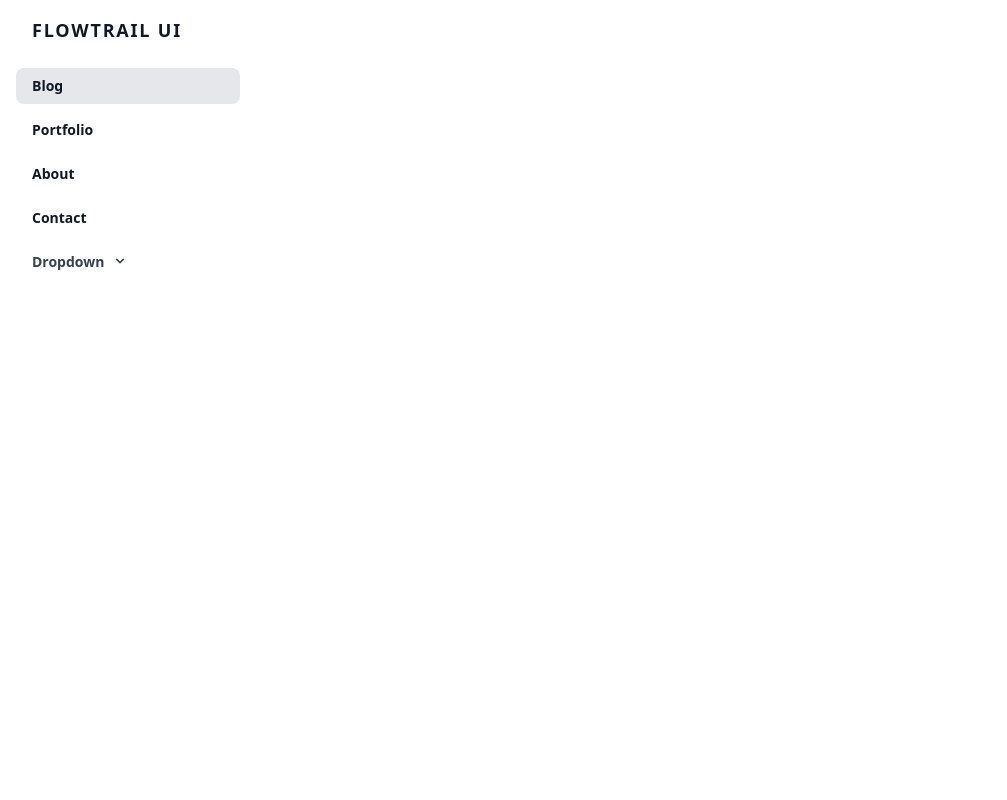
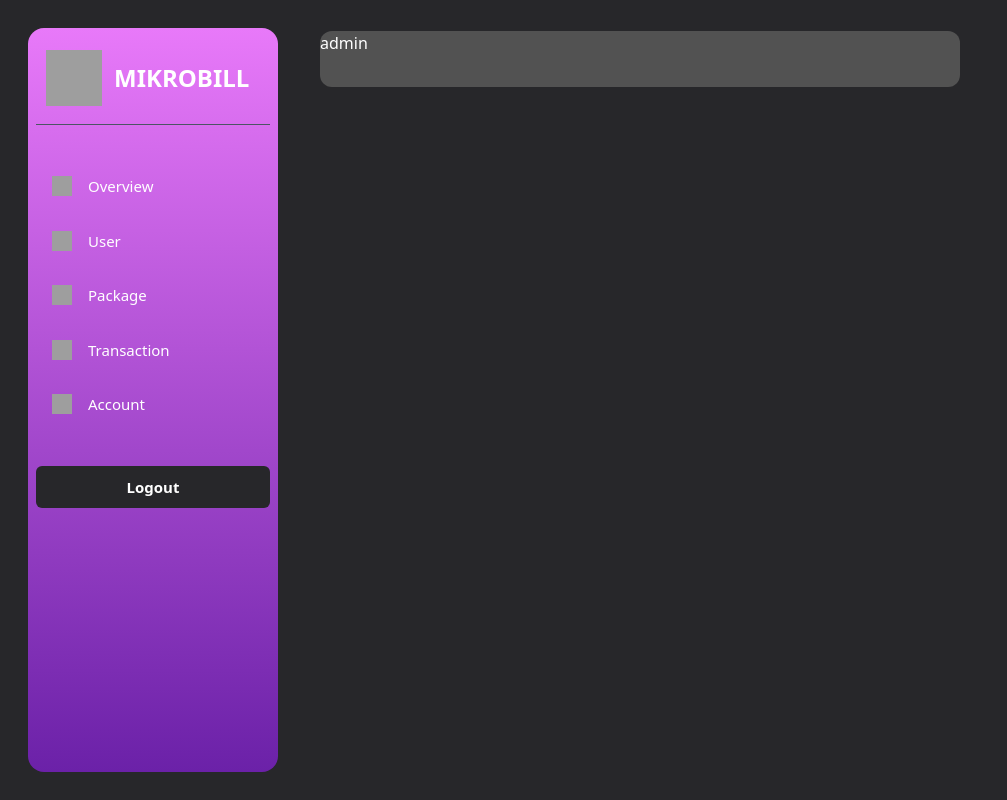
Before and after one commit to ziyadoodle/internet-bill-management, a PHP site: page / in a window 1280 px wide. Shown: the whole page, without its empty margins (0-1007 px from the left). Run offline with PHP 8.4, Linux system fonts and the light colour scheme; grey boxes are pictures that could not be loaded.

Commit message:
side bar start

```diff
--- a/index.php
+++ b/index.php
@@ -5,47 +5,53 @@
     <meta charset="UTF-8">
     <meta name="viewport" content="width=device-width, initial-scale=1.0">
     <link href="./src/styles.css" rel="stylesheet">
+    <link rel="stylesheet" href="https://cdn.jsdelivr.net/npm/bootstrap-icons@1.8.0/font/bootstrap-icons.css">
 
 </head>
 
-<body>
-    <!-- sidebar start -->
-    <div class="md:flex flex-col md:flex-row md:min-h-screen w-full">
-        <div @click.away="open = false" class="flex flex-col w-full md:w-64 text-gray-700 bg-white dark-mode:text-gray-200 dark-mode:bg-gray-800 flex-shrink-0" x-data="{ open: false }">
-            <div class="flex-shrink-0 px-8 py-4 flex flex-row items-center justify-between">
-                <a href="#" class="text-lg font-semibold tracking-widest text-gray-900 uppercase rounded-lg dark-mode:text-white focus:outline-none focus:shadow-outline">Flowtrail UI</a>
-                <button class="rounded-lg md:hidden rounded-lg focus:outline-none focus:shadow-outline" @click="open = !open">
-                    <svg fill="currentColor" viewBox="0 0 20 20" class="w-6 h-6">
-                        <path x-show="!open" fill-rule="evenodd" d="M3 5a1 1 0 011-1h12a1 1 0 110 2H4a1 1 0 01-1-1zM3 10a1 1 0 011-1h12a1 1 0 110 2H4a1 1 0 01-1-1zM9 15a1 1 0 011-1h6a1 1 0 110 2h-6a1 1 0 01-1-1z" clip-rule="evenodd"></path>
-                        <path x-show="open" fill-rule="evenodd" d="M4.293 4.293a1 1 0 011.414 0L10 8.586l4.293-4.293a1 1 0 111.414 1.414L11.414 10l4.293 4.293a1 1 0 01-1.414 1.414L10 11.414l-4.293 4.293a1 1 0 01-1.414-1.414L8.586 10 4.293 5.707a1 1 0 010-1.414z" clip-rule="evenodd"></path>
-                    </svg>
-                </button>
+<body class="bg-zinc-800">
+    <div class="sidebar fixed top-0 bottom-0 lg:left-0 m-7 p-2 w-[250px] overflow-y-auto text-center bg-gradient-to-b from-fuchsia-400 to-purple-800 rounded-2xl">
+        <div class="text-white text-xl">
+            <div class="p-2.5 mt-1 flex items-center">
+                <i><img class="w-14 h-14" src="https://img.icons8.com/ios/100/ffffff/happy-cloud.png" alt="happy-cloud" /></i>
+                <h1 class="font-bold text-white text-2xl ml-3">MIKROBILL</h1>
             </div>
-            <nav :class="{'block': open, 'hidden': !open}" class="flex-grow md:block px-4 pb-4 md:pb-0 md:overflow-y-auto">
-                <a class="block px-4 py-2 mt-2 text-sm font-semibold text-gray-900 bg-gray-200 rounded-lg dark-mode:bg-gray-700 dark-mode:hover:bg-gray-600 dark-mode:focus:bg-gray-600 dark-mode:focus:text-white dark-mode:hover:text-white dark-mode:text-gray-200 hover:text-gray-900 focus:text-gray-900 hover:bg-gray-200 focus:bg-gray-200 focus:outline-none focus:shadow-outline" href="#">Blog</a>
-                <a class="block px-4 py-2 mt-2 text-sm font-semibold text-gray-900 bg-transparent rounded-lg dark-mode:bg-transparent dark-mode:hover:bg-gray-600 dark-mode:focus:bg-gray-600 dark-mode:focus:text-white dark-mode:hover:text-white dark-mode:text-gray-200 hover:text-gray-900 focus:text-gray-900 hover:bg-gray-200 focus:bg-gray-200 focus:outline-none focus:shadow-outline" href="#">Portfolio</a>
-                <a class="block px-4 py-2 mt-2 text-sm font-semibold text-gray-900 bg-transparent rounded-lg dark-mode:bg-transparent dark-mode:hover:bg-gray-600 dark-mode:focus:bg-gray-600 dark-mode:focus:text-white dark-mode:hover:text-white dark-mode:text-gray-200 hover:text-gray-900 focus:text-gray-900 hover:bg-gray-200 focus:bg-gray-200 focus:outline-none focus:shadow-outline" href="#">About</a>
-                <a class="block px-4 py-2 mt-2 text-sm font-semibold text-gray-900 bg-transparent rounded-lg dark-mode:bg-transparent dark-mode:hover:bg-gray-600 dark-mode:focus:bg-gray-600 dark-mode:focus:text-white dark-mode:hover:text-white dark-mode:text-gray-200 hover:text-gray-900 focus:text-gray-900 hover:bg-gray-200 focus:bg-gray-200 focus:outline-none focus:shadow-outline" href="#">Contact</a>
-                <div @click.away="open = false" class="relative" x-data="{ open: false }">
-                    <button @click="open = !open" class="flex flex-row items-center w-full px-4 py-2 mt-2 text-sm font-semibold text-left bg-transparent rounded-lg dark-mode:bg-transparent dark-mode:focus:text-white dark-mode:hover:text-white dark-mode:focus:bg-gray-600 dark-mode:hover:bg-gray-600 md:block hover:text-gray-900 focus:text-gray-900 hover:bg-gray-200 focus:bg-gray-200 focus:outline-none focus:shadow-outline">
-                        <span>Dropdown</span>
-                        <svg fill="currentColor" viewBox="0 0 20 20" :class="{'rotate-180': open, 'rotate-0': !open}" class="inline w-4 h-4 mt-1 ml-1 transition-transform duration-200 transform md:-mt-1">
-                            <path fill-rule="evenodd" d="M5.293 7.293a1 1 0 011.414 0L10 10.586l3.293-3.293a1 1 0 111.414 1.414l-4 4a1 1 0 01-1.414 0l-4-4a1 1 0 010-1.414z" clip-rule="evenodd"></path>
-                        </svg>
-                    </button>
-                    <div x-show="open" x-transition:enter="transition ease-out duration-100" x-transition:enter-start="transform opacity-0 scale-95" x-transition:enter-end="transform opacity-100 scale-100" x-transition:leave="transition ease-in duration-75" x-transition:leave-start="transform opacity-100 scale-100" x-transition:leave-end="transform opacity-0 scale-95" class="absolute right-0 w-full mt-2 origin-top-right rounded-md shadow-lg">
-                        <div class="px-2 py-2 bg-white rounded-md shadow dark-mode:bg-gray-800">
-                            <a class="block px-4 py-2 mt-2 text-sm font-semibold bg-transparent rounded-lg dark-mode:bg-transparent dark-mode:hover:bg-gray-600 dark-mode:focus:bg-gray-600 dark-mode:focus:text-white dark-mode:hover:text-white dark-mode:text-gray-200 md:mt-0 hover:text-gray-900 focus:text-gray-900 hover:bg-gray-200 focus:bg-gray-200 focus:outline-none focus:shadow-outline" href="#">Link #1</a>
-                            <a class="block px-4 py-2 mt-2 text-sm font-semibold bg-transparent rounded-lg dark-mode:bg-transparent dark-mode:hover:bg-gray-600 dark-mode:focus:bg-gray-600 dark-mode:focus:text-white dark-mode:hover:text-white dark-mode:text-gray-200 md:mt-0 hover:text-gray-900 focus:text-gray-900 hover:bg-gray-200 focus:bg-gray-200 focus:outline-none focus:shadow-outline" href="#">Link #2</a>
-                            <a class="block px-4 py-2 mt-2 text-sm font-semibold bg-transparent rounded-lg dark-mode:bg-transparent dark-mode:hover:bg-gray-600 dark-mode:focus:bg-gray-600 dark-mode:focus:text-white dark-mode:hover:text-white dark-mode:text-gray-200 md:mt-0 hover:text-gray-900 focus:text-gray-900 hover:bg-gray-200 focus:bg-gray-200 focus:outline-none focus:shadow-outline" href="#">Link #3</a>
-                        </div>
-                    </div>
-                </div>
-            </nav>
+            <div class="my-2 bg-gray-600 h-[1px]"></div>
+        </div>
+        <div class="p-2.5 mt-10 flex items-center rounded-md px-4 duration-300 cursor-pointer hover:bg-fuchsia-700 text-white">
+            <i><img class="w-5 h-5" src="https://img.icons8.com/material/48/ffffff/speedometer.png" alt="speedometer" /></i>
+            <span class="text-[15px] ml-4 text-white font-normal">Overview</span>
+        </div>
+        <div class="p-2.5 mt-3 flex items-center rounded-md px-4 duration-300 cursor-pointer hover:bg-fuchsia-700 text-white">
+            <i><img class="w-5 h-5" src="https://img.icons8.com/ios-filled/50/ffffff/conference-background-selected.png" alt="conference-background-selected" /></i>
+            <span class="text-[15px] ml-4 text-white font-normal">User</span>
+        </div>
+        <div class="p-2.5 mt-3 flex items-center rounded-md px-4 duration-300 cursor-pointer hover:bg-fuchsia-700 text-white">
+            <i><img class="w-5 h-5" src="https://img.icons8.com/ios-filled/50/ffffff/online-package-tracking.png" alt="online-package-tracking" /></i>
+            <span class=" text-[15px] ml-4 text-white font-normal">Package</span>
+        </div>
+        <div class="p-2.5 mt-3 flex items-center rounded-md px-4 duration-300 cursor-pointer hover:bg-fuchsia-700 text-white">
+            <i><img class="w-5 h-5" src="https://img.icons8.com/ios-filled/50/ffffff/line-chart.png" alt="line-chart" /></i>
+            <span class="text-[15px] ml-4 text-white font-normal">Transaction</span>
+        </div>
+        <div class="p-2.5 mt-3 flex items-center rounded-md px-4 duration-300 cursor-pointer hover:bg-fuchsia-700 text-white">
+            <i><img class="w-5 h-5" src="https://img.icons8.com/ios-filled/50/ffffff/user-male-circle.png" alt="user-male-circle" /></i>
+            <span class="text-[15px] ml-4 text-white font-normal">Account</span>
+        </div>
+
+        <div class="p-2.5 mt-10 flex items-center rounded-md px-4 duration-300 cursor-pointer bg-zinc-800 hover:bg-zinc-950  text-white">
+            <span class="text-[15px] mx-auto text-white font-bold">Logout</span>
         </div>
     </div>
-    <!-- sidebar end -->
-    <script src="https://cdn.jsdelivr.net/gh/alpinejs/alpine@v2.x.x/dist/alpine.min.js" defer></script>
+
+    <div class="topbar w-6/12 h-14 flex justify-between mx-auto relative">
+        <div class="w-full h-14 top-[31px] absolute">
+            <div class="w-full h-14 left-0 top-0 absolute bg-neutral-600 rounded-xl">
+                <div class="text-white text-base font-normal">admin</div>
+            </div>
+        </div>
+    </div>
+
 </body>
 
 </html>
--- a/src/styles.css
+++ b/src/styles.css
@@ -534,6 +534,10 @@ video {
   --tw-backdrop-sepia:  ;
 }
 
+.fixed {
+  position: fixed;
+}
+
 .absolute {
   position: absolute;
 }
@@ -542,12 +546,157 @@ video {
   position: relative;
 }
 
-.right-0 {
-  right: 0px;
+.bottom-0 {
+  bottom: 0px;
 }
 
-.ml-1 {
-  margin-left: 0.25rem;
+.top-0 {
+  top: 0px;
+}
+
+.left-\[40px\] {
+  left: 40px;
+}
+
+.top-\[540px\] {
+  top: 540px;
+}
+
+.left-0 {
+  left: 0px;
+}
+
+.left-\[25px\] {
+  left: 25px;
+}
+
+.left-\[429px\] {
+  left: 429px;
+}
+
+.left-\[458px\] {
+  left: 458px;
+}
+
+.left-\[850px\] {
+  left: 850px;
+}
+
+.top-\[18px\] {
+  top: 18px;
+}
+
+.top-\[20px\] {
+  top: 20px;
+}
+
+.top-3 {
+  top: 0.75rem;
+}
+
+.bottom-3 {
+  bottom: 0.75rem;
+}
+
+.bottom-5 {
+  bottom: 1.25rem;
+}
+
+.top-5 {
+  top: 1.25rem;
+}
+
+.top-10 {
+  top: 2.5rem;
+}
+
+.top-6 {
+  top: 1.5rem;
+}
+
+.top-\[\] {
+  top: ;
+}
+
+.top-\[30px\] {
+  top: 30px;
+}
+
+.top-7 {
+  top: 1.75rem;
+}
+
+.top-8 {
+  top: 2rem;
+}
+
+.bottom-auto {
+  bottom: auto;
+}
+
+.bottom-4 {
+  bottom: 1rem;
+}
+
+.bottom-2 {
+  bottom: 0.5rem;
+}
+
+.bottom-1 {
+  bottom: 0.25rem;
+}
+
+.left-\[421px\] {
+  left: 421px;
+}
+
+.top-\[31px\] {
+  top: 31px;
+}
+
+.left-\[41px\] {
+  left: 41px;
+}
+
+.top-20 {
+  top: 5rem;
+}
+
+.m-7 {
+  margin: 1.75rem;
+}
+
+.mx-auto {
+  margin-left: auto;
+  margin-right: auto;
+}
+
+.my-2 {
+  margin-top: 0.5rem;
+  margin-bottom: 0.5rem;
+}
+
+.my-4 {
+  margin-top: 1rem;
+  margin-bottom: 1rem;
+}
+
+.my-5 {
+  margin-top: 1.25rem;
+  margin-bottom: 1.25rem;
+}
+
+.my-1 {
+  margin-top: 0.25rem;
+  margin-bottom: 0.25rem;
+}
+
+.ml-3 {
+  margin-left: 0.75rem;
+}
+
+.ml-4 {
+  margin-left: 1rem;
 }
 
 .mt-1 {
@@ -558,12 +707,40 @@ video {
   margin-top: 0.5rem;
 }
 
-.block {
-  display: block;
+.mt-3 {
+  margin-top: 0.75rem;
 }
 
-.inline {
-  display: inline;
+.mt-10 {
+  margin-top: 2.5rem;
+}
+
+.mt-40 {
+  margin-top: 10rem;
+}
+
+.mr-3 {
+  margin-right: 0.75rem;
+}
+
+.mt-7 {
+  margin-top: 1.75rem;
+}
+
+.mt-8 {
+  margin-top: 2rem;
+}
+
+.mt-9 {
+  margin-top: 2.25rem;
+}
+
+.mt-4 {
+  margin-top: 1rem;
+}
+
+.mt-5 {
+  margin-top: 1.25rem;
 }
 
 .flex {
@@ -574,36 +751,165 @@ video {
   display: none;
 }
 
+.h-14 {
+  height: 3.5rem;
+}
+
+.h-\[1px\] {
+  height: 1px;
+}
+
+.h-\[4px\] {
+  height: 4px;
+}
+
+.h-12 {
+  height: 3rem;
+}
+
 .h-4 {
   height: 1rem;
+}
+
+.h-7 {
+  height: 1.75rem;
+}
+
+.h-8 {
+  height: 2rem;
 }
 
 .h-6 {
   height: 1.5rem;
 }
 
-.w-4 {
-  width: 1rem;
+.h-5 {
+  height: 1.25rem;
+}
+
+.w-14 {
+  width: 3.5rem;
+}
+
+.w-4\/5 {
+  width: 80%;
+}
+
+.w-\[250px\] {
+  width: 250px;
+}
+
+.w-full {
+  width: 100%;
+}
+
+.w-3 {
+  width: 0.75rem;
+}
+
+.w-8 {
+  width: 2rem;
+}
+
+.w-9 {
+  width: 2.25rem;
+}
+
+.w-11 {
+  width: 2.75rem;
+}
+
+.w-12 {
+  width: 3rem;
+}
+
+.w-60 {
+  width: 15rem;
+}
+
+.w-20 {
+  width: 5rem;
+}
+
+.w-1 {
+  width: 0.25rem;
 }
 
 .w-6 {
   width: 1.5rem;
 }
 
-.w-full {
-  width: 100%;
+.w-2 {
+  width: 0.5rem;
 }
 
-.flex-shrink-0 {
-  flex-shrink: 0;
+.w-5 {
+  width: 1.25rem;
 }
 
-.flex-grow {
-  flex-grow: 1;
+.w-10 {
+  width: 2.5rem;
 }
 
-.origin-top-right {
-  transform-origin: top right;
+.w-4 {
+  width: 1rem;
+}
+
+.w-7 {
+  width: 1.75rem;
+}
+
+.w-\[\] {
+  width: ;
+}
+
+.w-\[300px\] {
+  width: 300px;
+}
+
+.w-44 {
+  width: 11rem;
+}
+
+.w-96 {
+  width: 24rem;
+}
+
+.w-screen {
+  width: 100vw;
+}
+
+.w-6\/12 {
+  width: 50%;
+}
+
+.w-1\/2 {
+  width: 50%;
+}
+
+.w-fit {
+  width: -moz-fit-content;
+  width: fit-content;
+}
+
+.w-8\/12 {
+  width: 66.666667%;
+}
+
+.w-7\/12 {
+  width: 58.333333%;
+}
+
+.w-auto {
+  width: auto;
+}
+
+.w-3\/4 {
+  width: 75%;
+}
+
+.w-4\/6 {
+  width: 66.666667%;
 }
 
 .rotate-0 {
@@ -616,28 +922,8 @@ video {
   transform: translate(var(--tw-translate-x), var(--tw-translate-y)) rotate(var(--tw-rotate)) skewX(var(--tw-skew-x)) skewY(var(--tw-skew-y)) scaleX(var(--tw-scale-x)) scaleY(var(--tw-scale-y));
 }
 
-.scale-100 {
-  --tw-scale-x: 1;
-  --tw-scale-y: 1;
-  transform: translate(var(--tw-translate-x), var(--tw-translate-y)) rotate(var(--tw-rotate)) skewX(var(--tw-skew-x)) skewY(var(--tw-skew-y)) scaleX(var(--tw-scale-x)) scaleY(var(--tw-scale-y));
-}
-
-.scale-95 {
-  --tw-scale-x: .95;
-  --tw-scale-y: .95;
-  transform: translate(var(--tw-translate-x), var(--tw-translate-y)) rotate(var(--tw-rotate)) skewX(var(--tw-skew-x)) skewY(var(--tw-skew-y)) scaleX(var(--tw-scale-x)) scaleY(var(--tw-scale-y));
-}
-
-.transform {
-  transform: translate(var(--tw-translate-x), var(--tw-translate-y)) rotate(var(--tw-rotate)) skewX(var(--tw-skew-x)) skewY(var(--tw-skew-y)) scaleX(var(--tw-scale-x)) scaleY(var(--tw-scale-y));
-}
-
-.flex-row {
-  flex-direction: row;
-}
-
-.flex-col {
-  flex-direction: column;
+.cursor-pointer {
+  cursor: pointer;
 }
 
 .items-center {
@@ -648,31 +934,95 @@ video {
   justify-content: space-between;
 }
 
-.rounded-lg {
-  border-radius: 0.5rem;
+.overflow-x-auto {
+  overflow-x: auto;
+}
+
+.overflow-y-auto {
+  overflow-y: auto;
+}
+
+.rounded-2xl {
+  border-radius: 1rem;
 }
 
 .rounded-md {
   border-radius: 0.375rem;
 }
 
-.bg-gray-200 {
+.rounded-xl {
+  border-radius: 0.75rem;
+}
+
+.border-fuchsia-700 {
+  --tw-border-opacity: 1;
+  border-color: rgb(162 28 175 / var(--tw-border-opacity));
+}
+
+.border-fuchsia-900 {
+  --tw-border-opacity: 1;
+  border-color: rgb(112 26 117 / var(--tw-border-opacity));
+}
+
+.bg-gray-600 {
   --tw-bg-opacity: 1;
-  background-color: rgb(229 231 235 / var(--tw-bg-opacity));
+  background-color: rgb(75 85 99 / var(--tw-bg-opacity));
+}
+
+.bg-gray-700 {
+  --tw-bg-opacity: 1;
+  background-color: rgb(55 65 81 / var(--tw-bg-opacity));
 }
 
 .bg-transparent {
   background-color: transparent;
 }
 
-.bg-white {
+.bg-zinc-800 {
   --tw-bg-opacity: 1;
-  background-color: rgb(255 255 255 / var(--tw-bg-opacity));
+  background-color: rgb(39 39 42 / var(--tw-bg-opacity));
 }
 
-.px-2 {
-  padding-left: 0.5rem;
-  padding-right: 0.5rem;
+.bg-fuchsia-700 {
+  --tw-bg-opacity: 1;
+  background-color: rgb(162 28 175 / var(--tw-bg-opacity));
+}
+
+.bg-neutral-600 {
+  --tw-bg-opacity: 1;
+  background-color: rgb(82 82 82 / var(--tw-bg-opacity));
+}
+
+.bg-red-700 {
+  --tw-bg-opacity: 1;
+  background-color: rgb(185 28 28 / var(--tw-bg-opacity));
+}
+
+.bg-black {
+  --tw-bg-opacity: 1;
+  background-color: rgb(0 0 0 / var(--tw-bg-opacity));
+}
+
+.bg-gradient-to-b {
+  background-image: linear-gradient(to bottom, var(--tw-gradient-stops));
+}
+
+.from-fuchsia-400 {
+  --tw-gradient-from: #e879f9 var(--tw-gradient-from-position);
+  --tw-gradient-to: rgb(232 121 249 / 0) var(--tw-gradient-to-position);
+  --tw-gradient-stops: var(--tw-gradient-from), var(--tw-gradient-to);
+}
+
+.to-purple-800 {
+  --tw-gradient-to: #6b21a8 var(--tw-gradient-to-position);
+}
+
+.p-2 {
+  padding: 0.5rem;
+}
+
+.p-2\.5 {
+  padding: 0.625rem;
 }
 
 .px-4 {
@@ -680,27 +1030,26 @@ video {
   padding-right: 1rem;
 }
 
-.px-8 {
-  padding-left: 2rem;
-  padding-right: 2rem;
+.text-left {
+  text-align: left;
 }
 
-.py-2 {
-  padding-top: 0.5rem;
-  padding-bottom: 0.5rem;
+.text-center {
+  text-align: center;
 }
 
-.py-4 {
-  padding-top: 1rem;
-  padding-bottom: 1rem;
+.text-\[15px\] {
+  font-size: 15px;
 }
 
-.pb-4 {
-  padding-bottom: 1rem;
+.text-sm {
+  font-size: 0.875rem;
+  line-height: 1.25rem;
 }
 
-.text-left {
-  text-align: left;
+.text-xl {
+  font-size: 1.25rem;
+  line-height: 1.75rem;
 }
 
 .text-lg {
@@ -708,105 +1057,89 @@ video {
   line-height: 1.75rem;
 }
 
-.text-sm {
-  font-size: 0.875rem;
-  line-height: 1.25rem;
+.text-\[56px\] {
+  font-size: 56px;
 }
 
-.font-semibold {
-  font-weight: 600;
+.text-\[14px\] {
+  font-size: 14px;
 }
 
-.uppercase {
-  text-transform: uppercase;
+.text-2xl {
+  font-size: 1.5rem;
+  line-height: 2rem;
 }
 
-.tracking-widest {
-  letter-spacing: 0.1em;
+.text-base {
+  font-size: 1rem;
+  line-height: 1.5rem;
 }
 
-.text-gray-700 {
-  --tw-text-opacity: 1;
-  color: rgb(55 65 81 / var(--tw-text-opacity));
+.font-bold {
+  font-weight: 700;
 }
 
-.text-gray-900 {
-  --tw-text-opacity: 1;
-  color: rgb(17 24 39 / var(--tw-text-opacity));
+.font-light {
+  font-weight: 300;
 }
 
-.opacity-0 {
-  opacity: 0;
+.font-normal {
+  font-weight: 400;
 }
 
-.opacity-100 {
-  opacity: 1;
+.leading-tight {
+  line-height: 1.25;
 }
 
-.shadow {
-  --tw-shadow: 0 1px 3px 0 rgb(0 0 0 / 0.1), 0 1px 2px -1px rgb(0 0 0 / 0.1);
-  --tw-shadow-colored: 0 1px 3px 0 var(--tw-shadow-color), 0 1px 2px -1px var(--tw-shadow-color);
-  box-shadow: var(--tw-ring-offset-shadow, 0 0 #0000), var(--tw-ring-shadow, 0 0 #0000), var(--tw-shadow);
+.text-gray-200 {
+  --tw-text-opacity: 1;
+  color: rgb(229 231 235 / var(--tw-text-opacity));
 }
 
-.shadow-lg {
-  --tw-shadow: 0 10px 15px -3px rgb(0 0 0 / 0.1), 0 4px 6px -4px rgb(0 0 0 / 0.1);
-  --tw-shadow-colored: 0 10px 15px -3px var(--tw-shadow-color), 0 4px 6px -4px var(--tw-shadow-color);
-  box-shadow: var(--tw-ring-offset-shadow, 0 0 #0000), var(--tw-ring-shadow, 0 0 #0000), var(--tw-shadow);
+.text-white {
+  --tw-text-opacity: 1;
+  color: rgb(255 255 255 / var(--tw-text-opacity));
 }
 
-.transition {
-  transition-property: color, background-color, border-color, text-decoration-color, fill, stroke, opacity, box-shadow, transform, filter, -webkit-backdrop-filter;
-  transition-property: color, background-color, border-color, text-decoration-color, fill, stroke, opacity, box-shadow, transform, filter, backdrop-filter;
-  transition-property: color, background-color, border-color, text-decoration-color, fill, stroke, opacity, box-shadow, transform, filter, backdrop-filter, -webkit-backdrop-filter;
-  transition-timing-function: cubic-bezier(0.4, 0, 0.2, 1);
-  transition-duration: 150ms;
+.text-\[\] {
+  color: ;
 }
 
-.transition-transform {
-  transition-property: transform;
-  transition-timing-function: cubic-bezier(0.4, 0, 0.2, 1);
-  transition-duration: 150ms;
+.text-\[56\] {
+  color: 56;
 }
 
-.duration-100 {
-  transition-duration: 100ms;
+.text-\[px\] {
+  color: px;
 }
 
-.duration-200 {
-  transition-duration: 200ms;
+.duration-300 {
+  transition-duration: 300ms;
 }
 
-.duration-75 {
-  transition-duration: 75ms;
+.hover\:bg-fuchsia-700:hover {
+  --tw-bg-opacity: 1;
+  background-color: rgb(162 28 175 / var(--tw-bg-opacity));
 }
 
-.ease-in {
-  transition-timing-function: cubic-bezier(0.4, 0, 1, 1);
+.hover\:bg-zinc-700:hover {
+  --tw-bg-opacity: 1;
+  background-color: rgb(63 63 70 / var(--tw-bg-opacity));
 }
 
-.ease-out {
-  transition-timing-function: cubic-bezier(0, 0, 0.2, 1);
+.hover\:bg-zinc-200:hover {
+  --tw-bg-opacity: 1;
+  background-color: rgb(228 228 231 / var(--tw-bg-opacity));
 }
 
-.hover\:bg-gray-200:hover {
+.hover\:bg-zinc-600:hover {
   --tw-bg-opacity: 1;
-  background-color: rgb(229 231 235 / var(--tw-bg-opacity));
+  background-color: rgb(82 82 91 / var(--tw-bg-opacity));
 }
 
-.hover\:text-gray-900:hover {
-  --tw-text-opacity: 1;
-  color: rgb(17 24 39 / var(--tw-text-opacity));
-}
-
-.focus\:bg-gray-200:focus {
+.hover\:bg-zinc-950:hover {
   --tw-bg-opacity: 1;
-  background-color: rgb(229 231 235 / var(--tw-bg-opacity));
-}
-
-.focus\:text-gray-900:focus {
-  --tw-text-opacity: 1;
-  color: rgb(17 24 39 / var(--tw-text-opacity));
+  background-color: rgb(9 9 11 / var(--tw-bg-opacity));
 }
 
 .focus\:outline-none:focus {
@@ -814,44 +1147,8 @@ video {
   outline-offset: 2px;
 }
 
-@media (min-width: 768px) {
-  .md\:-mt-1 {
-    margin-top: -0.25rem;
-  }
-
-  .md\:mt-0 {
-    margin-top: 0px;
-  }
-
-  .md\:block {
-    display: block;
-  }
-
-  .md\:flex {
-    display: flex;
-  }
-
-  .md\:hidden {
-    display: none;
-  }
-
-  .md\:min-h-screen {
-    min-height: 100vh;
-  }
-
-  .md\:w-64 {
-    width: 16rem;
-  }
-
-  .md\:flex-row {
-    flex-direction: row;
-  }
-
-  .md\:overflow-y-auto {
-    overflow-y: auto;
-  }
-
-  .md\:pb-0 {
-    padding-bottom: 0px;
+@media (min-width: 1024px) {
+  .lg\:left-0 {
+    left: 0px;
   }
 }
```
